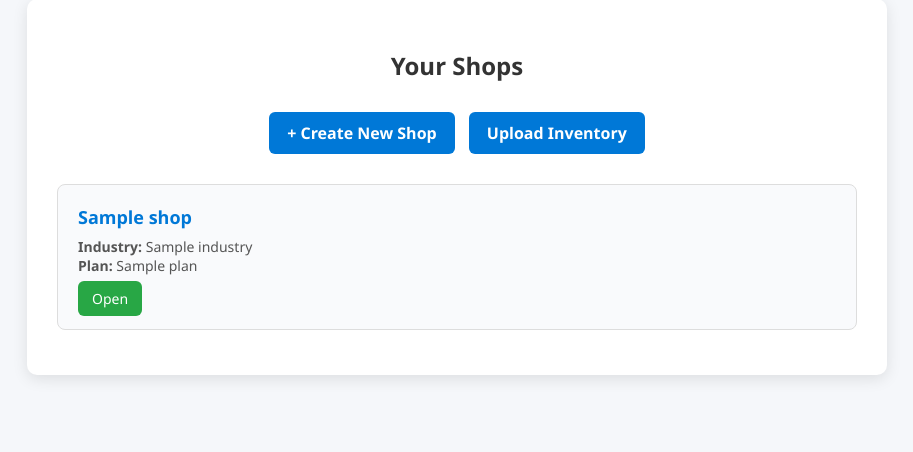
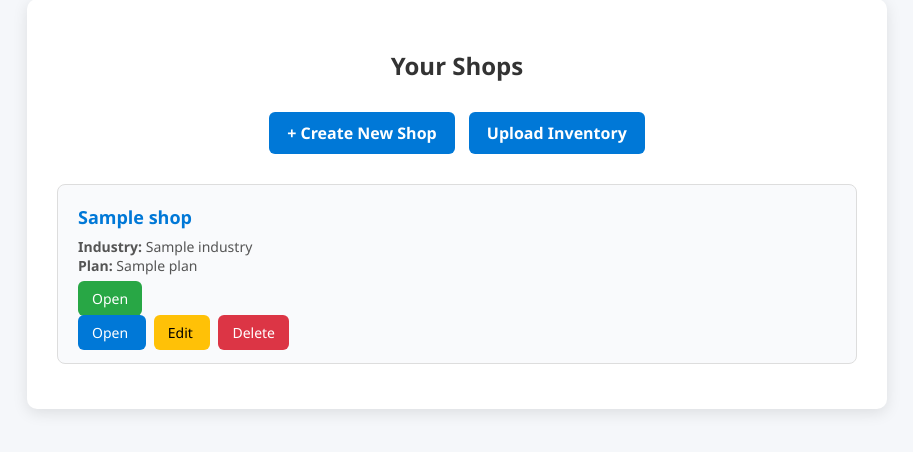
Before and after one commit to Danish11150/Ai-salesman, a Flask app: template website/templates/my_shops.html in a window 1280 px wide. Shown: the part 51-503 px from the top of the page, without its empty margins (183-1096 px from the left). Run offline with Flask 3, Linux system fonts and the light colour scheme; the template is opened without the code that fills it: most values are stand-ins (such as "Sample title", 1, 10 or a date in 2020).

Commit message:
Enhance shop actions with styled buttons
Added styled action buttons for opening, editing, and deleting shops.

```diff
--- a/website/templates/my_shops.html
+++ b/website/templates/my_shops.html
@@ -106,6 +106,23 @@
             <div class="shop-actions">
                 <a href="/inventory?shop_id={{ shop.id }}">Open</a>
             </div>
+            <div class="shop-actions">
+                <a href="/inventory?shop_id={{ shop.id }}"
+       style="background:#0078D7; color:white; padding:8px 14px; border-radius:6px; text-decoration:none;">
+       Open
+    </a>
+
+                <a href="/edit_shop?shop_id={{ shop.id }}"
+       style="background:#ffc107; color:black; padding:8px 14px; border-radius:6px; text-decoration:none; margin-left:8px;">
+       Edit
+    </a>
+
+                 <a href="/delete_shop?shop_id={{ shop.id }}"
+       style="background:#dc3545; color:white; padding:8px 14px; border-radius:6px; text-decoration:none; margin-left:8px;">
+       Delete
+    </a>
+            </div>
+
         </div>
         {% endfor %}
     </div>
```
